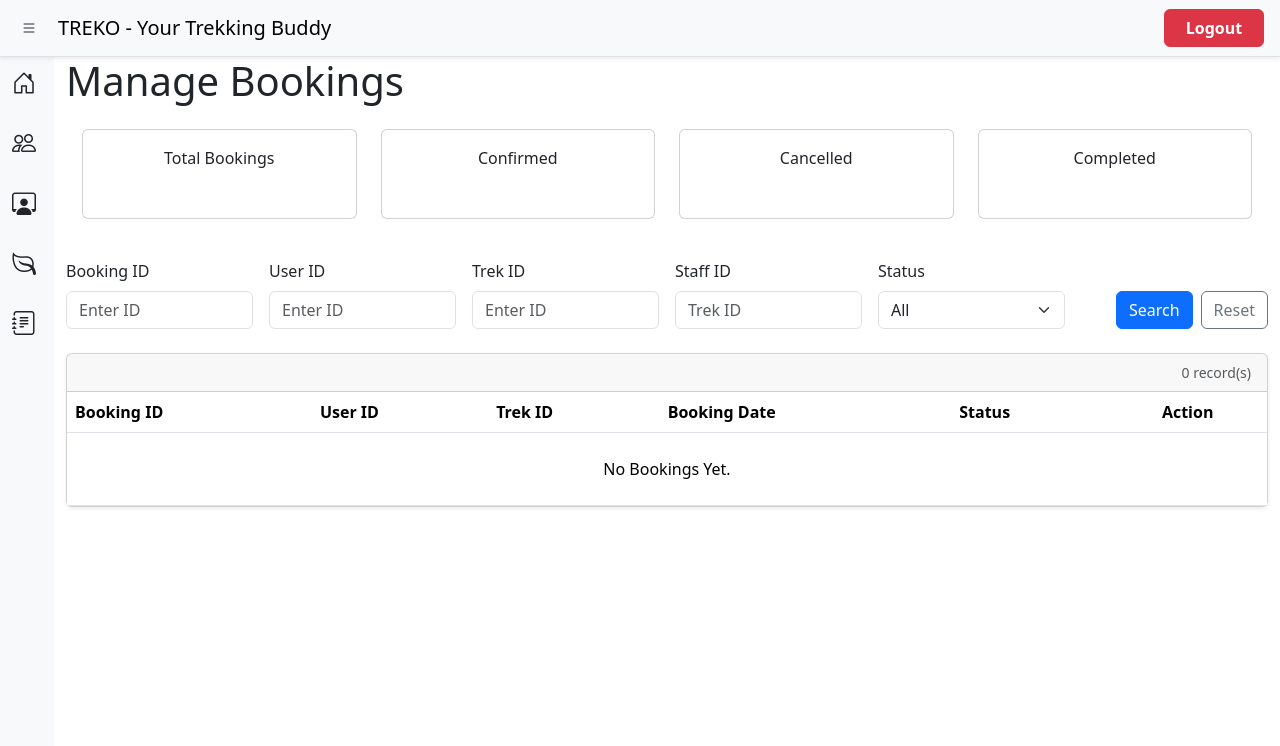
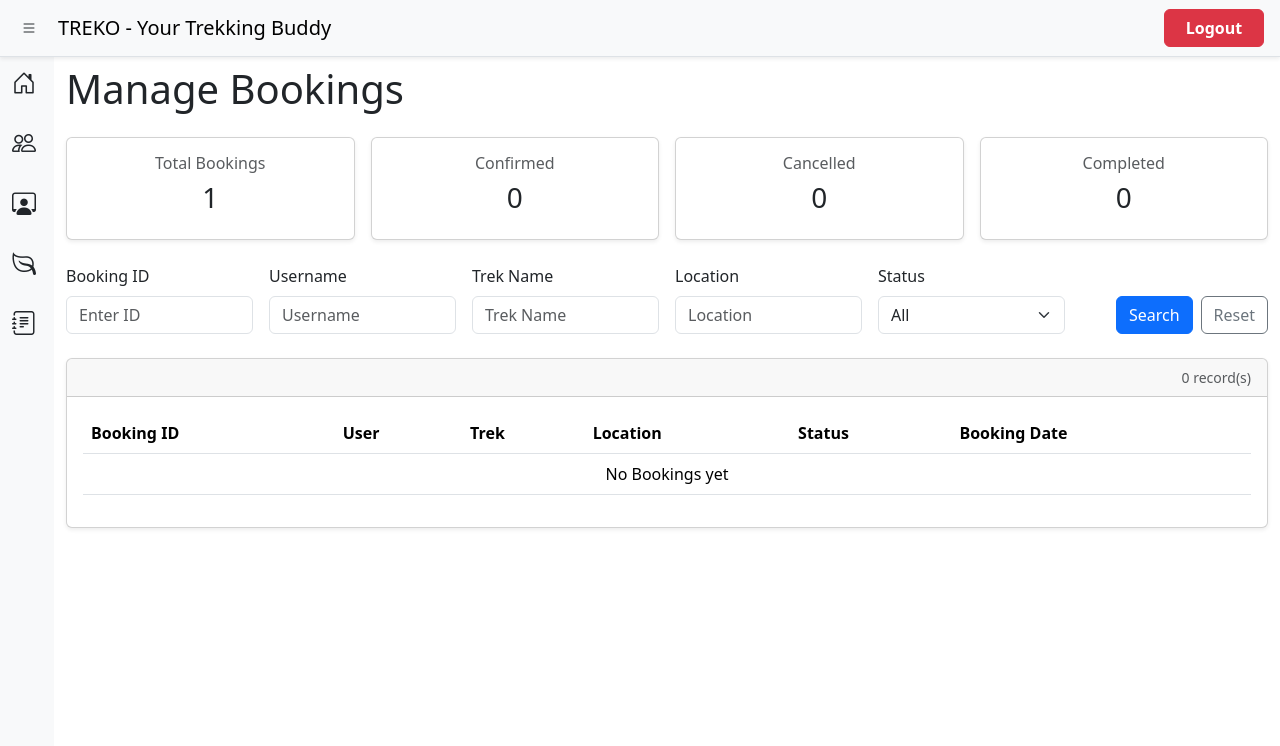
Before and after one commit to vini-cyberpunk/trekking-management-system_23f3002456, a Flask app: page /admin/bookings in a window 1280 px wide. Shown: the top 746 px of the page. Run offline with Flask 3, Linux system fonts and the light colour scheme; a user stored in the database is signed in; tables that the repository leaves empty hold one stand-in row (values such as "Sample post"); parts of the project's set-up code (start-up, migrations or seed data) failed here and were passed over.

Commit message:
fixed manage bookings page backend and UX

```diff
--- a/app/routes/admin.py
+++ b/app/routes/admin.py
@@ -1,6 +1,9 @@
 from flask import Blueprint, render_template, request, redirect, url_for, flash
 from flask_login import login_required
 
+from datetime import datetime
+from app.models import User, Login, Trek, Booking, Staff
+from app import db
 
 admin = Blueprint('admin', __name__)
 
@@ -8,8 +11,6 @@
 @admin.route('/dashboard', methods=['GET', 'POST'])
 @login_required
 def dashboard():
-
-	from app.models import User, Login, Trek, Booking, Staff
 
 	total_bookings = Booking.query.count()
 	total_users = User.query.count()
@@ -39,8 +40,6 @@
 @admin.route('/users', methods=['GET'])
 @login_required
 def users():
-
-	from app.models import User, Login
 
 	base_query = User.query.join(Login)
 
@@ -98,9 +97,6 @@
 @login_required
 def update_user_status(user_id):
 
-	from app import db
-	from app.models import User
-
 	user = User.query.get(user_id)
 	status = request.form.get('status')
 
@@ -132,8 +128,6 @@
 @admin.route('/staff', methods=["GET"])
 @login_required
 def staff():
-
-	from app.models import Staff, Login
 
 	base_query = Staff.query.join(Login)
 
@@ -198,9 +192,6 @@
 @login_required
 def update_staff_status(staff_id):
 
-	from app.models import Staff
-	from app import db
-
 	staff = Staff.query.get(staff_id)
 
 	if staff.status == "pending":
@@ -231,9 +222,6 @@
 @login_required
 def delete_staff(staff_id):
 
-	from app import db
-	from app.models import Staff
-
 	staff = Staff.query.get(staff_id)
 
 	db.session.delete(staff)
@@ -254,9 +242,6 @@
 @admin.route('/trek/<int:trek_id>/update-status', methods=['POST'])
 @login_required
 def update_trek_status(trek_id):
-
-	from app.models import Trek
-	from app import db
 
 	trek = Trek.query.get(trek_id)
 
@@ -288,9 +273,6 @@
 @login_required
 def delete_trek(trek_id):
 
-	from app.models import Trek
-	from app import db
-
 	trek = Trek.query.get(trek_id)
 
 	db.session.delete(trek)
@@ -303,10 +285,6 @@
 @admin.route('trek/add_trek', methods=['GET', 'POST'])
 @login_required
 def add_trek():
-
-	from datetime import datetime
-	from app.models import Trek, Staff
-	from app import db
 
 	staff = Staff.query.filter_by(status='active').all()
 
@@ -382,10 +360,6 @@
 @admin.route('/edit_trek/<int:trek_id>', methods=['GET', 'POST'])
 @login_required
 def edit_trek(trek_id):
-
-	from datetime import datetime
-	from app import db
-	from app.models import Trek, Staff
 
 	trek = Trek.query.get(trek_id)
 
@@ -492,4 +466,57 @@
 @login_required
 def bookings():
 
-	return render_template('admin/bookings.html')
+	total_bookings = Booking.query.order_by(Booking.booking_id.desc()).all()
+	confirmed_bookings = Booking.query.filter_by(status="booked").order_by(Booking.booking_id.desc()).all()
+	cancelled_bookings = Booking.query.filter_by(status="cancelled").order_by(Booking.booking_id.desc()).all()
+	completed_bookings = Booking.query.filter_by(status="completed").order_by(Booking.booking_id.desc()).all()
+
+	current_filter = request.args.get('filter', '')
+
+	if current_filter == "confirmed":
+		bookings = confirmed_bookings
+
+	elif current_filter == "cancelled":
+		bookings = cancelled_bookings
+
+	elif current_filter == "completed":
+		bookings = completed_bookings
+
+	elif current_filter == "total":
+		bookings = total_bookings
+
+	else:
+		booking_id = request.args.get('booking_id', '')
+		username = request.args.get('username', '').strip()
+		staff_name = request.args.get('staff_id', '').strip()
+		trek_name = request.args.get('trek_name', '').strip()
+		trek_location = request.args.get('trek_location', '').strip()
+		status = request.args.get('status', '')
+
+		query = Booking.query.join(Booking.user).join(Booking.trek)
+
+		if booking_id:
+			query = query.filter_by(booking_id=booking_id)
+
+		if username:
+			query = query.filter(User.username.ilike(f"%{username}%"))
+
+		if trek_name:
+			query = query.filter(Trek.trek_name.ilike(f"%{trek_name}%"))
+
+		if trek_location:
+			query = query.filter(Trek.trek_location.ilike(f"%{trek_location}%"))
+
+		if status:
+			query = query.filter_by(status=status)
+
+		bookings = query.all()
+
+	return render_template(
+		'admin/bookings.html',
+		total_bookings=total_bookings,
+		confirmed_bookings=confirmed_bookings,
+		cancelled_bookings=cancelled_bookings,
+		completed_bookings=completed_bookings,
+		bookings=bookings
+	)
--- a/app/templates/admin/bookings.html
+++ b/app/templates/admin/bookings.html
@@ -6,128 +6,133 @@
 
 {% block main_content %}
 
-<h1 class="dashboard-header text-left"> Manage Bookings </h1>
+<h1 class="text-left mt-2"> Manage Bookings </h1>
 
-<div class="row p-3 mt-2">
+<div class="row row-cols-lg-4 row-cols-2 g-3 mt-2">
 
 	<div class="col">
 
-		<div class="card d-flex align-items-center">
+		<a class="text-decoration-none text-reset" href="?filter=total">
+			<div class="card shadow-sm">
+				<div class="card-body d-flex flex-column align-items-center">
 
-			<div class="card-body">
-				Total Bookings
-			</div>
+					<h6 class="text-muted"> Total Bookings </h6>
 
-			<div class="card-body">
-				{{ total_bookinigs }}
-			</div>
+					<h3> {{ total_bookings|length }} </h3>
 
 				</div>
+			</div>
+		</a>
 
 	</div>
 
 	<div class="col">
 
-		<div class="card d-flex align-items-center">
+		<a class="text-decoration-none text-reset" href="?filter=confirmed">
 
-			<div class="card-body">
-				Confirmed
+			<div class="card shadow-sm">
+				<div class="card-body d-flex flex-column align-items-center">
+
+					<h6 class="text-muted"> Confirmed </h6>
+
+					<h3> {{ confirmed_bookings|length }} </h3>
+
+				</div>
 			</div>
 
-			<div class="card-body">
-				{{ confirmed_bookings }}
-			</div>
-
-		</div>
+		</a>
 
 	</div>
 
 	<div class="col">
 
-		<div class="card d-flex align-items-center">
+		<a class="text-decoration-none text-reset" href="?filter=cancelled">
 
-			<div class="card-body">
-				Cancelled
+			<div class="card shadow-sm">
+				<div class="card-body d-flex flex-column align-items-center">
+
+					<h6 class="text-muted"> Cancelled </h6>
+
+					<h3> {{ cancelled_bookings|length }} </h3>
+
+				</div>
 			</div>
 
-			<div class="card-body">
-				{{ cancelled_bookings }}
-			</div>
-
-		</div>
+		</a>
 
 	</div>
 
 	<div class="col">
 
-		<div class="card d-flex align-items-center">
+		<a class="text-decoration-none text-reset" href="?filter=completed">
 
-			<div class="card-body">
-				Completed
+			<div class="card shadow-sm">
+				<div class="card-body d-flex flex-column align-items-center">
+
+					<h6 class="text-muted"> Completed </h6>
+
+					<h3> {{ completed_bookings|length }} </h3>
+
+				</div>
 			</div>
 
-			<div class="card-body">
-				{{ completed_bookings }}
-			</div>
-
-		</div>
+		</a>
 
 	</div>
 
 </div>
 
 
-<form method="GET" action="{{ url_for('admin.users') }}">
-	<div class="row mt-2 g-3 align-items-end">
+<form method="GET" action="{{ url_for('admin.bookings') }}">
+	<div class="row row-cols-lg-6 row-cols-md-3 row-cols-1 mt-2 g-3 align-items-end">
 
-		<div class="col-lg-2">
+		<div class="col">
 			<label class="form-label">Booking ID</label>
 
 			<input
 				type="number"
 				class="form-control"
-				name="bookinng_id"
+				name="booking_id"
 				value="{{ request.args.get('booking_id', '') }}"
 				placeholder="Enter ID">
 		</div>
 
 
-		<div class="col-lg-2">
-			<label class="form-label">User ID</label>
-
+		<div class="col">
+			<label class="form-label">Username</label>
 
 			<input
-				type="number"
+				type="text"
 				class="form-control"
-				name="user_id"
-				value="{{ request.args.get('user_id', '') }}"
-				placeholder="Enter ID">
+				name="username"
+				value="{{ request.args.get('username', '') }}"
+				placeholder="Username">
 
 		</div>
 
-		<div class="col-lg-2">
-			<label class="form-label">Trek ID</label>
+		<div class="col">
+			<label class="form-label text-nowrap">Trek Name</label>
 
 			<input
-				type="number"
+				type="text"
 				class="form-control"
-				name="trek_id"
-				value="{{ request.args.get('trek_id', '') }}"
-				placeholder="Enter ID">
+				name="trek_name"
+				value="{{ request.args.get('trek_name', '') }}"
+				placeholder="Trek Name">
 		</div>
 
-		<div class="col-lg-2">
-			<label class="form-label">Staff ID</label>
+		<div class="col">
+			<label class="form-label">Location</label>
 
 			<input
-				type="number"
+				type="text"
 				class="form-control"
-				name="staff_id"
-				value="{{ request.args.get('staff_id', '') }}"
-				placeholder="Trek ID">
+				name="trek_location"
+				value="{{ request.args.get('trek_location', '') }}"
+				placeholder="Location">
 		</div>
 
-		<div class="col-lg-2">
+		<div class="col">
 
 			<label class="form-label">Status</label>
 
@@ -140,14 +145,14 @@
 
 		</div>
 
-		<div class="col-lg-2">
+		<div class="col">
 			<div class="d-flex gap-2 justify-content-end">
 
 				<button type="submit" class="btn btn-primary">
 				    Search
 				</button>
 
-				<a class="btn btn-outline-secondary" href="{{ url_for('admin.users') }}">
+				<a class="btn btn-outline-secondary" href="{{ url_for('admin.bookings') }}">
 				    Reset
 				</a>
 
@@ -166,50 +171,42 @@
 		</span>
 	</div>
 
-	<div class="table-responsive">
-
-		<table class="table table-hover align-middle mb-0">
+	<div class="card-body table-responsive">
+		<table class="table table-hover">
 
 			<thead>
 				<tr>
-		            <th scope="col">Booking ID</th>
-		            <th scope="col">User ID</th>
-		            <th scope="col">Trek ID</th>
-		            <th scope="col">Booking Date</th>
-		            <th scope="col">Status</th>
-		            <th scope="col" class="text-center">Action</th>
+
+					<th class="text-nowrap"> Booking ID </th>
+					<th> User </th>
+					<th> Trek </th>
+					<th> Location </th>
+					<th> Status </th>
+					<th class="text-nowrap"> Booking Date </th>
+
 				</tr>
 			</thead>
 
 			<tbody>
 
+				{% if bookings %}
+
 					{% for booking in bookings %}
-
 					<tr>
 
 						<td>{{ booking.booking_id }}</td>
-
-		            <td>{{ booking.user_id }}</td>
-
-		            <td>{{ booking.trek_id }}</td>
-
-		            <td>{{ booking.bookng_date }}</td>
-
+						<td>{{ booking.user.username }}</td>
+						<td>{{ booking.trek.trek_name }}</td>
+						<td>{{ booking.trek.trek_location }}</td>
 						<td>
 
 							<span class="badge
 
-							{% if booking.status == 'booked' %}
+								{% if booking.status == "booked" %} text-bg-success
 
-								text-bg-success
+								{% elif booking.status == "cancelled" %} text-bg-danger
 
-							{% elif booking.status == 'cancelled' %}
-
-								text-bg-danger
-
-							{% elif booking.status == 'completed' %}
-
-								text-bg-secondary
+								{% elif booking.status == "completed" %} text-bg-primary
 
 								{% endif %}
 
@@ -221,46 +218,23 @@
 
 						</td>
 
-		            <td>
-
-		                <div class="d-flex justify-content-center gap-2">
-
-		                    <button
-		                        class="btn btn-sm btn-outline-primary"
-		                        title="Edit">
-		                        <i class="bi bi-pencil-square"></i>
-		                    </button>
-
-		                    <button
-		                        class="btn btn-sm btn-outline-danger"
-		                        title="Delete">
-		                        <i class="bi bi-trash"></i>
-		                    </button>
-
-		                </div>
-
-		            </td>
+						<td>{{ booking.booking_date.strftime("%d %B %Y, %I:%M %p") }}</td>
 
 					</tr>
+					{% endfor %}
 
 				{% else %}
-
 				<tr>
 
-		            <td colspan="10" class="text-center py-4">
-		                No Bookings Yet.
-		            </td>
+					<td colspan="7" class="text-center">No Bookings yet </td>
 
 				</tr>
-
-		        {% endfor %}
+				{% endif %}
 
 			</tbody>
 
 		</table>
-
 	</div>
-
 </div>
 
 
```
Lines whose indentation alone changed are shown as unchanged.
